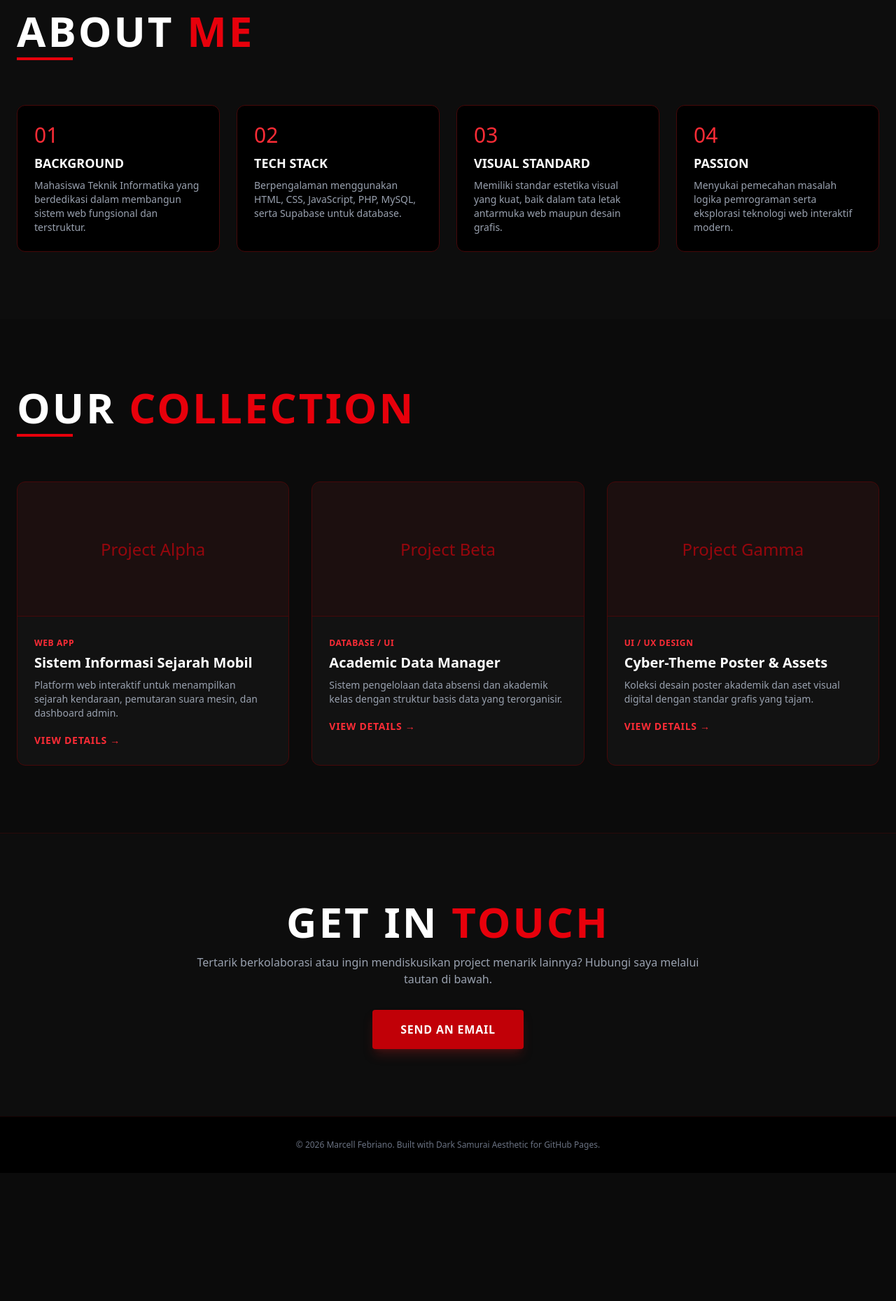
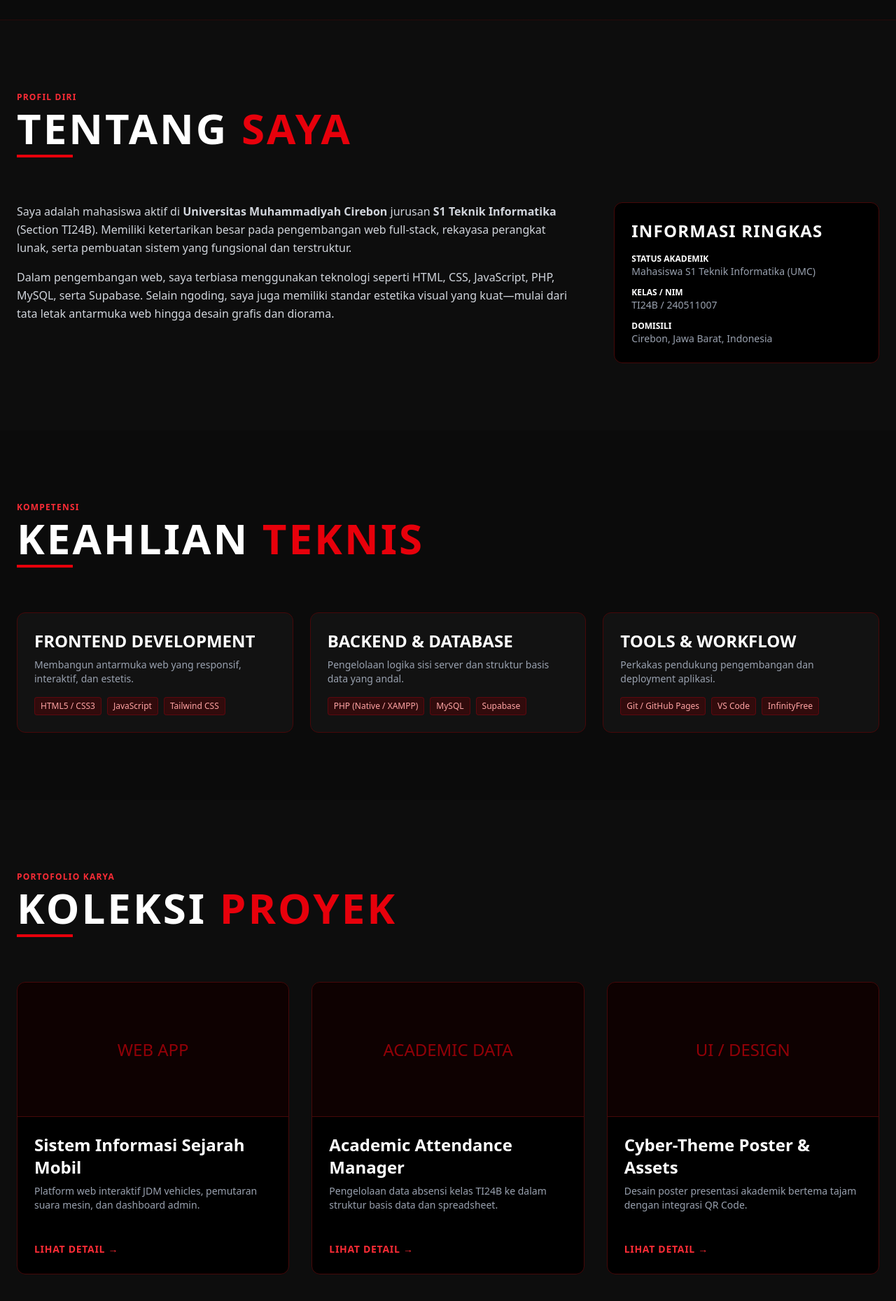
Before and after one commit to marcellfebrianowibowo/my-portfolio, a plain HTML site: page index.html in a window 1280 px wide. Shown: the part 807-2666 px from the top of the page at 70% size. Before the commit the page ends 2483 px from the top, so only its background shows below. Drawn offline with nearby package versions, Linux system fonts and the light colour scheme.

Commit message:
Update index.html

```diff
--- a/index.html
+++ b/index.html
@@ -9,126 +9,202 @@
     <link rel="preconnect" href="https://fonts.googleapis.com">
     <link rel="preconnect" href="https://fonts.gstatic.com" crossorigin>
     <link href="https://fonts.googleapis.com/css2?family=Plus+Jakarta+Sans:wght@400;600;700&display=swap" rel="stylesheet">
-
-    <!-- Menghubungkan ke file style.css -->
+    <!-- Menghubungkan file style.css -->
     <link rel="stylesheet" href="style.css">
 </head>
 <body class="bg-[#0b0b0b] text-gray-100 selection:bg-red-600 selection:text-white">
 
-    <!-- Navbar -->
-    <header class="fixed top-0 left-0 w-full z-50 bg-[#0b0b0b]/80 backdrop-blur-md border-b border-red-900/30">
+    <!-- Header / Navbar -->
+    <header class="fixed top-0 left-0 w-full z-50 bg-[#0b0b0b]/85 backdrop-blur-md border-b border-red-900/30">
         <div class="max-w-7xl mx-auto px-6 h-20 flex items-center justify-between">
-            <a href="#" class="font-heading text-3xl font-bold tracking-wider text-red-500 uppercase">ONI PORTFOLIO</a>
+            <a href="#hero" class="font-heading text-3xl font-bold tracking-wider text-red-500 uppercase">&lt;Marcell<span>.dev</span>/&gt;</a>
             <nav class="hidden md:flex gap-8 text-sm font-semibold uppercase tracking-wider text-gray-300">
-                <a href="#home" class="hover:text-red-500 transition">Home</a>
-                <a href="#about" class="hover:text-red-500 transition">About Me</a>
-                <a href="#projects" class="hover:text-red-500 transition">Collection</a>
-                <a href="#contact" class="hover:text-red-500 transition">Contact</a>
+                <a href="#about" class="hover:text-red-500 transition">Tentang</a>
+                <a href="#skills" class="hover:text-red-500 transition">Keahlian</a>
+                <a href="#projects" class="hover:text-red-500 transition">Proyek</a>
+                <a href="#education" class="hover:text-red-500 transition">Pendidikan</a>
+                <a href="#contact" class="hover:text-red-500 transition">Kontak</a>
             </nav>
+            <div>
+                <a href="#contact" class="px-4 py-2 bg-red-700 hover:bg-red-600 text-white text-xs font-bold uppercase tracking-wider rounded transition shadow-md shadow-red-900/40">Hubungi Saya</a>
+            </div>
         </div>
     </header>
 
+    <main>
         <!-- Hero Section -->
-    <section id="home" class="relative pt-32 pb-20 md:pt-44 md:pb-32 overflow-hidden border-b border-red-950/50">
+        <section id="hero" class="relative pt-36 pb-24 md:pt-48 md:pb-32 overflow-hidden border-b border-red-950/50">
             <div class="absolute inset-0 bg-gradient-to-b from-red-950/20 via-transparent to-[#0b0b0b] pointer-events-none"></div>
             <div class="max-w-7xl mx-auto px-6 grid grid-cols-1 lg:grid-cols-2 gap-12 items-center relative z-10">
                 <div>
-                <span class="inline-block py-1 px-3 rounded bg-red-950/80 border border-red-700/50 text-red-400 text-xs font-bold tracking-widest uppercase mb-4">Informatics Engineering Student</span>
+                    <span class="inline-block py-1 px-3 rounded bg-red-950/80 border border-red-700/50 text-red-400 text-xs font-bold tracking-widest uppercase mb-4">Tersedia untuk Proyek & Kolaborasi</span>
                     <h1 class="font-heading text-6xl md:text-8xl font-bold uppercase leading-none text-white tracking-wide">
-                    DEMON <span class="text-red-600">AWAKEN</span>
+                        HALO, SAYA <span class="text-red-600 block">MARCELL FEBRIANO</span>
                     </h1>
                     <p class="mt-6 text-gray-400 max-w-lg leading-relaxed">
-                    Selamat datang di web portofolio pribadi saya. Berfokus pada pengembangan web, rekayasa perangkat lunak, dan eksplorasi desain digital dengan estetika yang kuat dan tajam.
+                        Mahasiswa Teknik Informatika berbasis di Cirebon, Indonesia. Berfokus pada perancangan aplikasi web yang efisien, sistem terstruktur, dan eksplorasi desain digital yang tajam.
                     </p>
-                <div class="mt-8 flex gap-4">
-                    <a href="#projects" class="px-8 py-3 bg-red-700 hover:bg-red-600 text-white font-bold uppercase tracking-wider rounded transition shadow-lg shadow-red-900/40">Explore Projects</a>
-                    <a href="#contact" class="px-8 py-3 border border-red-800/80 hover:bg-red-950/40 text-gray-300 font-bold uppercase tracking-wider rounded transition">Contact Me</a>
+                    <div class="mt-8 flex flex-wrap gap-4">
+                        <a href="#contact" class="px-8 py-3 bg-red-700 hover:bg-red-600 text-white font-bold uppercase tracking-wider rounded transition shadow-lg shadow-red-900/40">Hubungi Saya</a>
+                        <a href="#projects" class="px-8 py-3 border border-red-800/80 hover:bg-red-950/40 text-gray-300 font-bold uppercase tracking-wider rounded transition">Lihat Koleksi Proyek</a>
                     </div>
                 </div>
-            <div class="relative">
-                <div class="w-full h-80 md:h-[420px] rounded-2xl bg-gradient-to-br from-red-900/30 to-black border border-red-800/40 overflow-hidden shadow-2xl flex items-center justify-center relative group">
+                <div class="relative flex justify-center">
+                    <div class="w-full max-w-md h-80 md:h-[420px] rounded-2xl bg-gradient-to-br from-red-900/30 to-black border border-red-800/40 overflow-hidden shadow-2xl flex items-center justify-center relative group">
                         <div class="absolute inset-0 bg-[radial-gradient(ellipse_at_center,_var(--tw-gradient-stops))] from-red-900/40 via-transparent to-black"></div>
-                    <span class="font-heading text-4xl text-red-500/60 uppercase tracking-widest z-10">Visual Portfolio</span>
+                        <span class="font-heading text-3xl text-red-500/60 uppercase tracking-widest z-10">Visual Portfolio Card</span>
                     </div>
                 </div>
             </div>
         </section>
 
-    <!-- About Me Section -->
+        <!-- About Section -->
         <section id="about" class="py-24 bg-[#0d0d0d] relative">
             <div class="max-w-7xl mx-auto px-6">
                 <div class="mb-16">
-                <h2 class="font-heading text-5xl md:text-6xl font-bold uppercase tracking-wider text-white">About <span class="text-red-600">Me</span></h2>
+                    <span class="text-xs text-red-500 font-bold uppercase tracking-widest">Profil Diri</span>
+                    <h2 class="font-heading text-5xl md:text-6xl font-bold uppercase tracking-wider text-white mt-1">Tentang <span class="text-red-600">Saya</span></h2>
                     <div class="w-20 h-1 bg-red-600 mt-2"></div>
                 </div>
 
-            <div class="grid grid-cols-1 md:grid-cols-2 lg:grid-cols-4 gap-6">
-                <div class="p-6 rounded-xl bg-black border border-red-950 hover:border-red-600/50 transition">
-                    <span class="font-heading text-3xl text-red-500 block mb-2">01</span>
-                    <h3 class="font-bold text-lg text-white mb-2 uppercase">Background</h3>
-                    <p class="text-sm text-gray-400">Mahasiswa Teknik Informatika yang berdedikasi dalam membangun sistem web fungsional dan terstruktur.</p>
+                <div class="grid grid-cols-1 lg:grid-cols-3 gap-12 items-start">
+                    <div class="lg:col-span-2 space-y-4 text-gray-300 leading-relaxed text-sm md:text-base">
+                        <p>
+                            Saya adalah mahasiswa aktif di <strong>Universitas Muhammadiyah Cirebon</strong> jurusan <strong>S1 Teknik Informatika</strong> (Section TI24B). Memiliki ketertarikan besar pada pengembangan web full-stack, rekayasa perangkat lunak, serta pembuatan sistem yang fungsional dan terstruktur.
+                        </p>
+                        <p>
+                            Dalam pengembangan web, saya terbiasa menggunakan teknologi seperti HTML, CSS, JavaScript, PHP, MySQL, serta Supabase. Selain ngoding, saya juga memiliki standar estetika visual yang kuat—mulai dari tata letak antarmuka web hingga desain grafis dan diorama.
+                        </p>
                     </div>
-                <div class="p-6 rounded-xl bg-black border border-red-950 hover:border-red-600/50 transition">
-                    <span class="font-heading text-3xl text-red-500 block mb-2">02</span>
-                    <h3 class="font-bold text-lg text-white mb-2 uppercase">Tech Stack</h3>
-                    <p class="text-sm text-gray-400">Berpengalaman menggunakan HTML, CSS, JavaScript, PHP, MySQL, serta Supabase untuk database.</p>
-                </div>
-                <div class="p-6 rounded-xl bg-black border border-red-950 hover:border-red-600/50 transition">
-                    <span class="font-heading text-3xl text-red-500 block mb-2">03</span>
-                    <h3 class="font-bold text-lg text-white mb-2 uppercase">Visual Standard</h3>
-                    <p class="text-sm text-gray-400">Memiliki standar estetika visual yang kuat, baik dalam tata letak antarmuka web maupun desain grafis.</p>
-                </div>
-                <div class="p-6 rounded-xl bg-black border border-red-950 hover:border-red-600/50 transition">
-                    <span class="font-heading text-3xl text-red-500 block mb-2">04</span>
-                    <h3 class="font-bold text-lg text-white mb-2 uppercase">Passion</h3>
-                    <p class="text-sm text-gray-400">Menyukai pemecahan masalah logika pemrograman serta eksplorasi teknologi web interaktif modern.</p>
+
+                    <div class="bg-black p-6 rounded-xl border border-red-950 space-y-4">
+                        <h3 class="font-heading text-2xl font-bold uppercase text-white tracking-wider text-red-500">Informasi Ringkas</h3>
+                        <ul class="space-y-3 text-sm text-gray-400">
+                            <li><strong class="text-white block text-xs uppercase text-red-400">Status Akademik</strong> Mahasiswa S1 Teknik Informatika (UMC)</li>
+                            <li><strong class="text-white block text-xs uppercase text-red-400">Kelas / NIM</strong> TI24B / 240511007</li>
+                            <li><strong class="text-white block text-xs uppercase text-red-400">Domisili</strong> Cirebon, Jawa Barat, Indonesia</li>
+                        </ul>
                     </div>
                 </div>
             </div>
         </section>
 
-    <!-- Collection Section -->
-    <section id="projects" class="py-24 bg-[#0b0b0b]">
+        <!-- Skills Section -->
+        <section id="skills" class="py-24 bg-[#0b0b0b]">
             <div class="max-w-7xl mx-auto px-6">
                 <div class="mb-16">
-                <h2 class="font-heading text-5xl md:text-6xl font-bold uppercase tracking-wider text-white">Our <span class="text-red-600">Collection</span></h2>
+                    <span class="text-xs text-red-500 font-bold uppercase tracking-widest">Kompetensi</span>
+                    <h2 class="font-heading text-5xl md:text-6xl font-bold uppercase tracking-wider text-white mt-1">Keahlian <span class="text-red-600">Teknis</span></h2>
+                    <div class="w-20 h-1 bg-red-600 mt-2"></div>
+                </div>
+
+                <div class="grid grid-cols-1 md:grid-cols-2 lg:grid-cols-3 gap-6">
+                    <div class="p-6 rounded-xl bg-[#121212] border border-red-950 hover:border-red-600/50 transition">
+                        <h3 class="font-heading text-2xl font-bold text-white mb-2 uppercase text-red-500">Frontend Development</h3>
+                        <p class="text-sm text-gray-400 mb-4">Membangun antarmuka web yang responsif, interaktif, dan estetis.</p>
+                        <div class="flex flex-wrap gap-2">
+                            <span class="px-2 py-1 bg-red-950/60 border border-red-800/40 text-red-300 text-xs rounded">HTML5 / CSS3</span>
+                            <span class="px-2 py-1 bg-red-950/60 border border-red-800/40 text-red-300 text-xs rounded">JavaScript</span>
+                            <span class="px-2 py-1 bg-red-950/60 border border-red-800/40 text-red-300 text-xs rounded">Tailwind CSS</span>
+                        </div>
+                    </div>
+
+                    <div class="p-6 rounded-xl bg-[#121212] border border-red-950 hover:border-red-600/50 transition">
+                        <h3 class="font-heading text-2xl font-bold text-white mb-2 uppercase text-red-500">Backend & Database</h3>
+                        <p class="text-sm text-gray-400 mb-4">Pengelolaan logika sisi server dan struktur basis data yang andal.</p>
+                        <div class="flex flex-wrap gap-2">
+                            <span class="px-2 py-1 bg-red-950/60 border border-red-800/40 text-red-300 text-xs rounded">PHP (Native / XAMPP)</span>
+                            <span class="px-2 py-1 bg-red-950/60 border border-red-800/40 text-red-300 text-xs rounded">MySQL</span>
+                            <span class="px-2 py-1 bg-red-950/60 border border-red-800/40 text-red-300 text-xs rounded">Supabase</span>
+                        </div>
+                    </div>
+
+                    <div class="p-6 rounded-xl bg-[#121212] border border-red-950 hover:border-red-600/50 transition">
+                        <h3 class="font-heading text-2xl font-bold text-white mb-2 uppercase text-red-500">Tools & Workflow</h3>
+                        <p class="text-sm text-gray-400 mb-4">Perkakas pendukung pengembangan dan deployment aplikasi.</p>
+                        <div class="flex flex-wrap gap-2">
+                            <span class="px-2 py-1 bg-red-950/60 border border-red-800/40 text-red-300 text-xs rounded">Git / GitHub Pages</span>
+                            <span class="px-2 py-1 bg-red-950/60 border border-red-800/40 text-red-300 text-xs rounded">VS Code</span>
+                            <span class="px-2 py-1 bg-red-950/60 border border-red-800/40 text-red-300 text-xs rounded">InfinityFree</span>
+                        </div>
+                    </div>
+                </div>
+            </div>
+        </section>
+
+        <!-- Projects / Collection Section -->
+        <section id="projects" class="py-24 bg-[#0d0d0d]">
+            <div class="max-w-7xl mx-auto px-6">
+                <div class="mb-16">
+                    <span class="text-xs text-red-500 font-bold uppercase tracking-widest">Portofolio Karya</span>
+                    <h2 class="font-heading text-5xl md:text-6xl font-bold uppercase tracking-wider text-white mt-1">Koleksi <span class="text-red-600">Proyek</span></h2>
                     <div class="w-20 h-1 bg-red-600 mt-2"></div>
                 </div>
 
                 <div class="grid grid-cols-1 md:grid-cols-3 gap-8">
-                <div class="bg-[#121212] border border-red-950 rounded-xl overflow-hidden group hover:border-red-600/60 transition">
+                    <div class="bg-black border border-red-950 rounded-xl overflow-hidden group hover:border-red-600/60 transition flex flex-col justify-between">
+                        <div>
                             <div class="h-48 bg-red-950/20 border-b border-red-950 flex items-center justify-center">
-                        <span class="font-heading text-2xl text-red-600/60">Project Alpha</span>
+                                <span class="font-heading text-2xl text-red-600/60 uppercase">Web App</span>
                             </div>
                             <div class="p-6">
-                        <span class="text-xs text-red-500 font-bold uppercase tracking-wider">Web App</span>
-                        <h3 class="font-bold text-xl text-white mt-1 mb-2">Sistem Informasi Sejarah Mobil</h3>
-                        <p class="text-gray-400 text-sm mb-4">Platform web interaktif untuk menampilkan sejarah kendaraan, pemutaran suara mesin, dan dashboard admin.</p>
-                        <a href="#" class="text-sm font-bold text-red-500 hover:text-red-400 uppercase tracking-wider inline-flex items-center gap-1">View Details &rarr;</a>
+                                <h3 class="font-heading text-2xl font-bold text-white mb-2">Sistem Informasi Sejarah Mobil</h3>
+                                <p class="text-gray-400 text-sm mb-4">Platform web interaktif JDM vehicles, pemutaran suara mesin, dan dashboard admin.</p>
+                            </div>
+                        </div>
+                        <div class="p-6 pt-0">
+                            <a href="#" class="text-sm font-bold text-red-500 hover:text-red-400 uppercase tracking-wider inline-flex items-center gap-1">Lihat Detail &rarr;</a>
                         </div>
                     </div>
 
-                <div class="bg-[#121212] border border-red-950 rounded-xl overflow-hidden group hover:border-red-600/60 transition">
+                    <div class="bg-black border border-red-950 rounded-xl overflow-hidden group hover:border-red-600/60 transition flex flex-col justify-between">
+                        <div>
                             <div class="h-48 bg-red-950/20 border-b border-red-950 flex items-center justify-center">
-                        <span class="font-heading text-2xl text-red-600/60">Project Beta</span>
+                                <span class="font-heading text-2xl text-red-600/60 uppercase">Academic Data</span>
                             </div>
                             <div class="p-6">
-                        <span class="text-xs text-red-500 font-bold uppercase tracking-wider">Database / UI</span>
-                        <h3 class="font-bold text-xl text-white mt-1 mb-2">Academic Data Manager</h3>
-                        <p class="text-gray-400 text-sm mb-4">Sistem pengelolaan data absensi dan akademik kelas dengan struktur basis data yang terorganisir.</p>
-                        <a href="#" class="text-sm font-bold text-red-500 hover:text-red-400 uppercase tracking-wider inline-flex items-center gap-1">View Details &rarr;</a>
+                                <h3 class="font-heading text-2xl font-bold text-white mb-2">Academic Attendance Manager</h3>
+                                <p class="text-gray-400 text-sm mb-4">Pengelolaan data absensi kelas TI24B ke dalam struktur basis data dan spreadsheet.</p>
+                            </div>
+                        </div>
+                        <div class="p-6 pt-0">
+                            <a href="#" class="text-sm font-bold text-red-500 hover:text-red-400 uppercase tracking-wider inline-flex items-center gap-1">Lihat Detail &rarr;</a>
                         </div>
                     </div>
 
-                <div class="bg-[#121212] border border-red-950 rounded-xl overflow-hidden group hover:border-red-600/60 transition">
+                    <div class="bg-black border border-red-950 rounded-xl overflow-hidden group hover:border-red-600/60 transition flex flex-col justify-between">
+                        <div>
                             <div class="h-48 bg-red-950/20 border-b border-red-950 flex items-center justify-center">
-                        <span class="font-heading text-2xl text-red-600/60">Project Gamma</span>
+                                <span class="font-heading text-2xl text-red-600/60 uppercase">UI / Design</span>
                             </div>
                             <div class="p-6">
-                        <span class="text-xs text-red-500 font-bold uppercase tracking-wider">UI / UX Design</span>
-                        <h3 class="font-bold text-xl text-white mt-1 mb-2">Cyber-Theme Poster & Assets</h3>
-                        <p class="text-gray-400 text-sm mb-4">Koleksi desain poster akademik dan aset visual digital dengan standar grafis yang tajam.</p>
-                        <a href="#" class="text-sm font-bold text-red-500 hover:text-red-400 uppercase tracking-wider inline-flex items-center gap-1">View Details &rarr;</a>
+                                <h3 class="font-heading text-2xl font-bold text-white mb-2">Cyber-Theme Poster & Assets</h3>
+                                <p class="text-gray-400 text-sm mb-4">Desain poster presentasi akademik bertema tajam dengan integrasi QR Code.</p>
+                            </div>
+                        </div>
+                        <div class="p-6 pt-0">
+                            <a href="#" class="text-sm font-bold text-red-500 hover:text-red-400 uppercase tracking-wider inline-flex items-center gap-1">Lihat Detail &rarr;</a>
+                        </div>
+                    </div>
+                </div>
+            </div>
+        </section>
+
+        <!-- Education Section -->
+        <section id="education" class="py-24 bg-[#0b0b0b]">
+            <div class="max-w-7xl mx-auto px-6">
+                <div class="mb-16">
+                    <span class="text-xs text-red-500 font-bold uppercase tracking-widest">Akademik</span>
+                    <h2 class="font-heading text-5xl md:text-6xl font-bold uppercase tracking-wider text-white mt-1">Pendidikan <span class="text-red-600">Saya</span></h2>
+                    <div class="w-20 h-1 bg-red-600 mt-2"></div>
+                </div>
+
+                <div class="max-w-3xl space-y-6">
+                    <div class="p-6 rounded-xl bg-[#121212] border border-red-950 flex flex-col md:flex-row justify-between items-start md:items-center">
+                        <div>
+                            <span class="text-xs text-red-500 font-bold uppercase">2024 - Sekarang</span>
+                            <h3 class="font-heading text-3xl font-bold text-white uppercase mt-1">Universitas Muhammadiyah Cirebon</h3>
+                            <p class="text-sm text-gray-400">S1 Teknik Informatika • Section TI24B (NIM: 240511007)</p>
                         </div>
                     </div>
                 </div>
@@ -138,15 +214,17 @@
         <!-- Contact Section -->
         <section id="contact" class="py-24 bg-[#0d0d0d] border-t border-red-950/50">
             <div class="max-w-3xl mx-auto px-6 text-center">
-            <h2 class="font-heading text-5xl md:text-6xl font-bold uppercase tracking-wider text-white mb-4">Get In <span class="font-heading text-red-600">Touch</span></h2>
-            <p class="text-gray-400 mb-8">Tertarik berkolaborasi atau ingin mendiskusikan project menarik lainnya? Hubungi saya melalui tautan di bawah.</p>
-            <a href="mailto:emailmu@example.com" class="inline-block px-10 py-4 bg-red-700 hover:bg-red-600 text-white font-bold uppercase tracking-wider rounded transition shadow-lg shadow-red-900/40">Send an Email</a>
+                <span class="text-xs text-red-500 font-bold uppercase tracking-widest">Komunikasi</span>
+                <h2 class="font-heading text-5xl md:text-6xl font-bold uppercase tracking-wider text-white mt-1 mb-4">Hubungi <span class="text-red-600">Saya</span></h2>
+                <p class="text-gray-400 mb-8">Tertarik berkolaborasi atau mendiskusikan project menarik? Silakan kirimkan pesan melalui email.</p>
+                <a href="mailto:emailmu@example.com" class="inline-block px-10 py-4 bg-red-700 hover:bg-red-600 text-white font-bold uppercase tracking-wider rounded transition shadow-lg shadow-red-900/40">Kirim Email</a>
             </div>
         </section>
+    </main>
 
     <!-- Footer -->
     <footer class="py-8 bg-black border-t border-red-950/30 text-center text-xs text-gray-500">
-        <p>&copy; 2026 Marcell Febriano. Built with Dark Samurai Aesthetic for GitHub Pages.</p>
+        <p>&copy; 2026 Marcell Febriano. Dibangun dengan estetika Dark Samurai untuk GitHub Pages.</p>
     </footer>
 
 </body>
```
Lines whose indentation alone changed are shown as unchanged.
